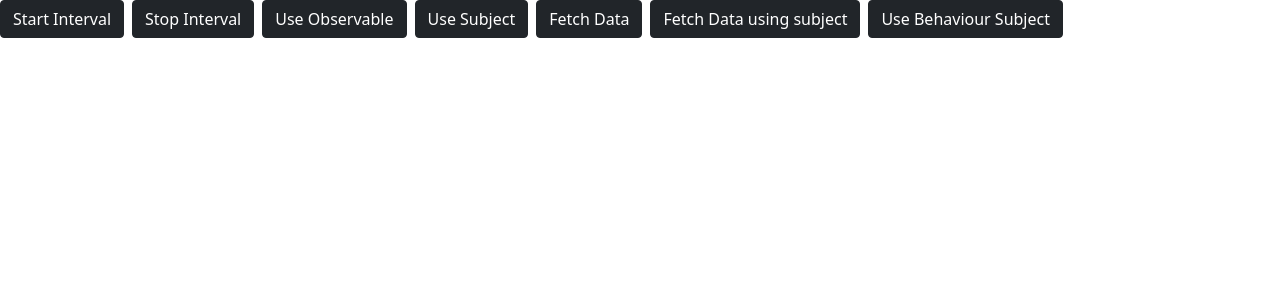
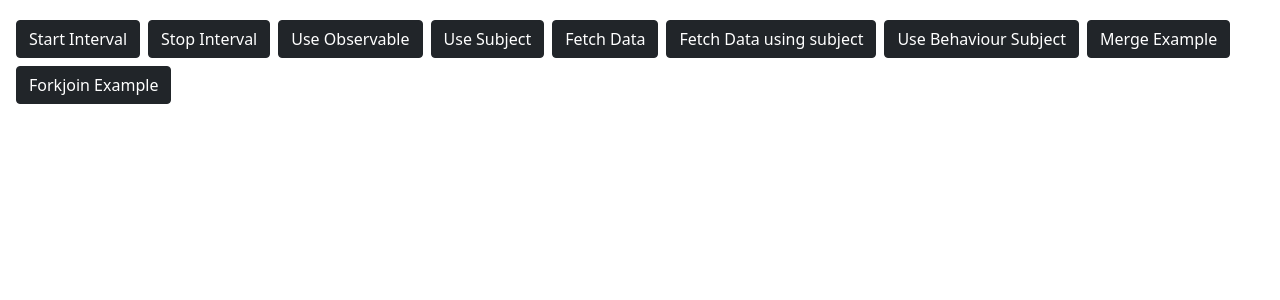
Before and after one commit to qalbay/cookbook, an Angular app: page /rxjs in a window 1280 px wide. Shown: the top 300 px of the page. Built offline with nearby package versions, Linux system fonts and the light colour scheme.

Commit message:
merge vs forkjoin

```diff
--- a/src/app/components/rxjs/rxjs.component.html
+++ b/src/app/components/rxjs/rxjs.component.html
@@ -1,7 +1,12 @@
-<button class="btn btn-dark me-2" (click)="startInterval()">Start Interval</button>
-<button class="btn btn-dark me-2" (click)="stopInterval()">Stop Interval</button>
-<button class="btn btn-dark me-2" (click)="useObservable()">Use Observable</button>
-<button class="btn btn-dark me-2" (click)="useSubject()">Use Subject</button>
-<button class="btn btn-dark me-2" (click)="fetchData()">Fetch Data</button>
-<button class="btn btn-dark me-2" (click)="fetchDataBySubject()">Fetch Data using subject</button>
-<button class="btn btn-dark me-2" (click)="behaviourSubject()">Use Behaviour Subject</button>
+<div class="container-fluid my-3">
+  <button class="btn btn-dark m-1" (click)="startInterval()">Start Interval</button>
+  <button class="btn btn-dark m-1" (click)="stopInterval()">Stop Interval</button>
+  <button class="btn btn-dark m-1" (click)="useObservable()">Use Observable</button>
+  <button class="btn btn-dark m-1" (click)="useSubject()">Use Subject</button>
+  <button class="btn btn-dark m-1" (click)="fetchData()">Fetch Data</button>
+  <button class="btn btn-dark m-1" (click)="fetchDataBySubject()">Fetch Data using subject</button>
+  <button class="btn btn-dark m-1" (click)="behaviourSubject()">Use Behaviour Subject</button>
+  <button class="btn btn-dark m-1" (click)="merge()">Merge Example</button>
+  <button class="btn btn-dark m-1" (click)="forkjoin()">Forkjoin Example</button>
+
+</div>
--- a/src/app/components/rxjs/rxjs.component.ts
+++ b/src/app/components/rxjs/rxjs.component.ts
@@ -5,7 +5,12 @@ import {
   Subscription,
   interval,
   BehaviorSubject,
+  merge,
+  forkJoin,
+  throwError,
+  of,
 } from 'rxjs';
+import { catchError, delay, map, startWith } from 'rxjs/operators';
 import { HttpClient } from '@angular/common/http';
 import { ajax } from 'rxjs/ajax';
 
@@ -50,7 +55,7 @@ export class RxjsComponent implements OnInit {
       console.log(res);
     });
 
-     subject.subscribe((res) => {
+    subject.subscribe((res) => {
       console.log(res);
     });
 
@@ -59,7 +64,6 @@ export class RxjsComponent implements OnInit {
     subject.subscribe((res) => {
       console.log(res);
     });
-
   }
 
   fetchData() {
@@ -84,6 +88,7 @@ export class RxjsComponent implements OnInit {
   getUsers() {
     return this.http
       .get('https://jsonplaceholder.typicode.com/users')
+      .pipe(map((res) => res))
       .subscribe((res) => {
         console.log(res);
       });
@@ -101,6 +106,29 @@ export class RxjsComponent implements OnInit {
     bsubject.subscribe((res) => {
       console.log(`sub 2: ${res}`);
     });
+  }
 
+  one = interval(500);
+  two = interval(500);
+  three = interval(500);
+
+  merge() {
+    const mergeExample = merge(this.one, this.two, this.three);
+
+    mergeExample.subscribe((res) => {
+      console.log(res);
+    });
+  }
+
+  forkjoin() {
+    const forkExample = forkJoin({
+      google: ajax.getJSON('https://api.github.com/users/google'),
+      microsoft: ajax.getJSON('https://api.github.com/users/microsoft'),
+      users: ajax.getJSON('https://api.github.com/users'),
+    }).pipe(catchError((error) => of(error)));
+
+    forkExample.pipe(delay(1000)).subscribe((res) => {
+      console.log(res);
+    });
   }
 }
```
